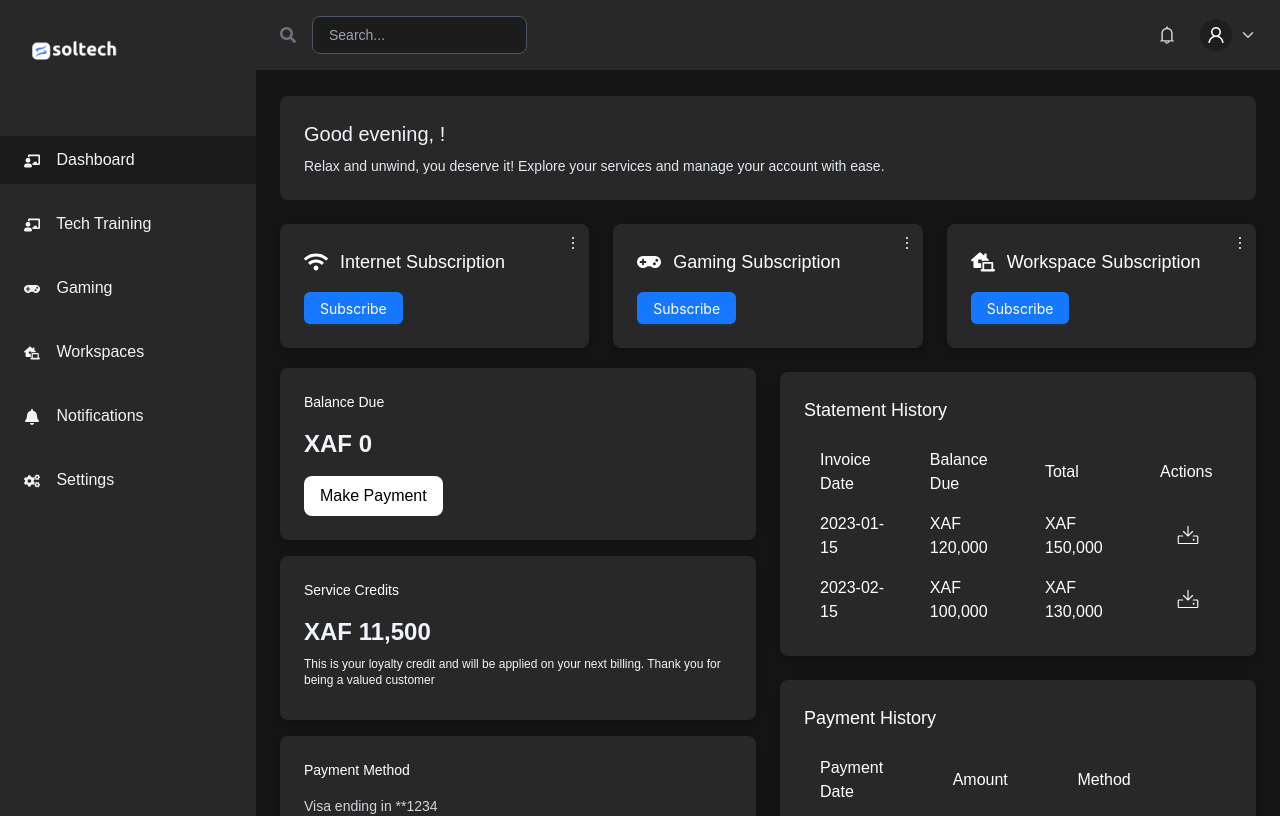
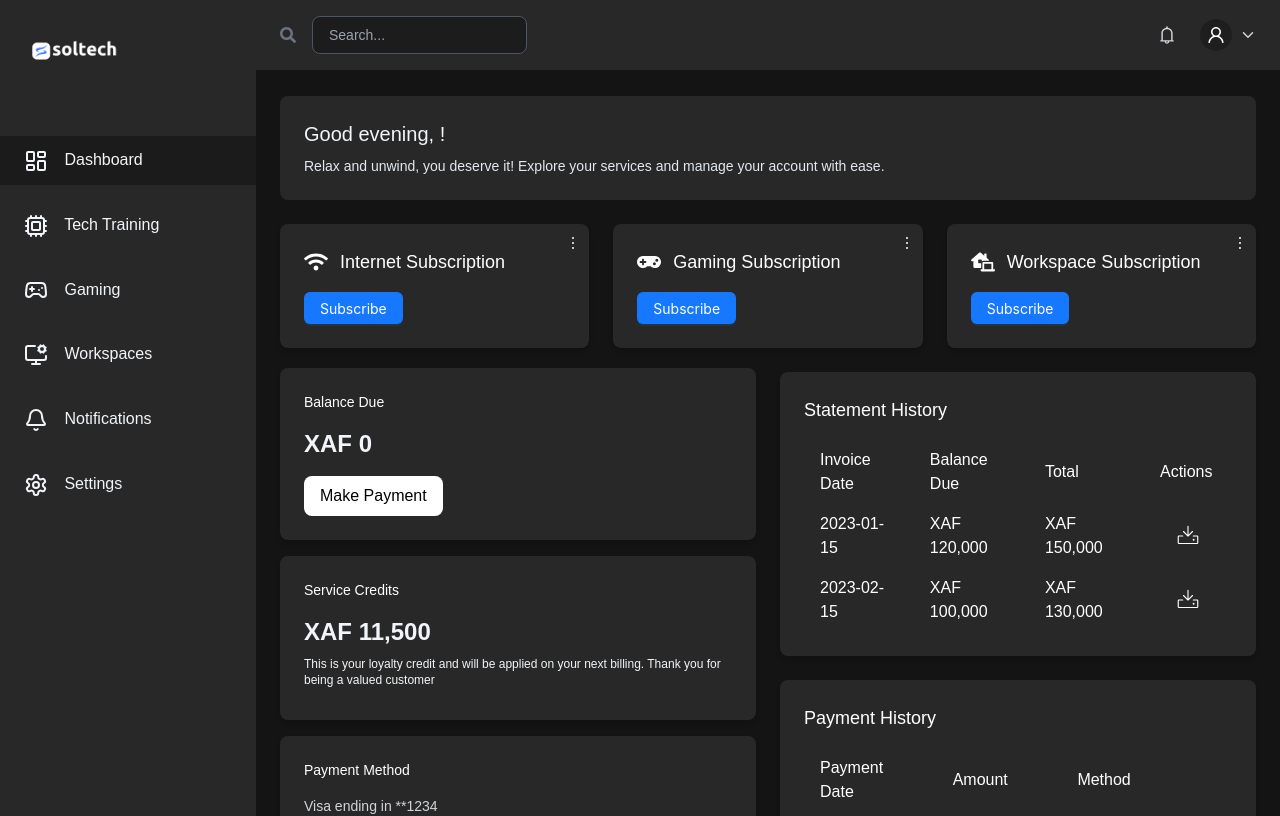
Before and after one commit to Simeon-Azeh/soltech, a React (Vite) app: page /dashboard in a window 1280 px wide. Shown: the top 816 px of the page. Built offline with nearby package versions, Linux system fonts and the light colour scheme; no server answers; the database is empty; a web font is replaced by a local one.

Commit message:
Add lucide-react icons to Navbar and Sidebar; update imports and replace existing icons

```diff
--- a/package.json
+++ b/package.json
@@ -15,6 +15,7 @@
     "clsx": "^2.1.1",
     "firebase": "^11.0.2",
     "gsap": "^3.12.5",
+    "lucide-react": "^0.464.0",
     "react": "^18.3.1",
     "react-chartjs-2": "^5.2.0",
     "react-countup": "^6.5.3",
--- a/src/components/Header.jsx
+++ b/src/components/Header.jsx
@@ -7,7 +7,7 @@ import { doc, getDoc } from 'firebase/firestore';
 import { NavLink } from 'react-router-dom';
 import { FaChalkboardTeacher, FaGamepad, FaLaptopHouse, FaBell, FaCogs } from 'react-icons/fa';
 import { IoChevronDown } from "react-icons/io5";
-
+import { LayoutDashboard, Cpu, Gamepad2, MonitorCog, Bell, Settings } from 'lucide-react';
 const Navbar = () => {
   const [userName, setUserName] = useState('');
   const [visible, setVisible] = useState(false);
@@ -59,17 +59,17 @@ const Navbar = () => {
       <ul className="space-y-4">
         <li>
           <NavLink to="/dashboard" className={({ isActive }) => isActive ? 'block px-6 py-3 bg-gray-700 text-white' : 'block px-6 py-3 hover:bg-gray-700 hover:text-white'} onClick={closeDrawer}>
-            <FaChalkboardTeacher className="inline-block mr-3" /> Dashboard
+            <LayoutDashboard className="inline-block mr-3" /> Dashboard
           </NavLink>
         </li>
         <li>
           <NavLink to="/dashboard/tech" className={({ isActive }) => isActive ? 'block px-6 py-3 bg-gray-700 text-white' : 'block px-6 py-3 hover:bg-gray-700 hover:text-white'} onClick={closeDrawer}>
-            <FaChalkboardTeacher className="inline-block mr-3" /> Tech Training
+            <Cpu className="inline-block mr-3" /> Tech Training
           </NavLink>
         </li>
         <li>
           <NavLink to="/dashboard/gaming" className={({ isActive }) => isActive ? 'block px-6 py-3 bg-gray-700 text-white' : 'block px-6 py-3 hover:bg-gray-700 hover:text-white'} onClick={closeDrawer}>
-            <FaGamepad className="inline-block mr-3" /> Gaming
+            <Gamepad2 className="inline-block mr-3" /> Gaming
           </NavLink>
         </li>
         <li>
--- a/src/components/Navbar.jsx
+++ b/src/components/Navbar.jsx
@@ -13,6 +13,7 @@ import { FiDownloadCloud } from "react-icons/fi";
 import { RiShareForwardLine } from "react-icons/ri";
 import { CiPlay1 } from "react-icons/ci";
 import { AiOutlineLogin } from "react-icons/ai";
+
 
 import Button from "./Button";
 
--- a/src/components/Sidebar.jsx
+++ b/src/components/Sidebar.jsx
@@ -3,6 +3,7 @@ import { NavLink } from 'react-router-dom';
 import { FaChalkboardTeacher, FaGamepad, FaLaptopHouse, FaBell, FaCogs } from 'react-icons/fa';
 import { LogoutOutlined } from '@ant-design/icons';
 import { auth } from '../firebase';
+import { LayoutDashboard, Cpu, Gamepad2, MonitorCog, Bell, Settings } from 'lucide-react';
 
 const Sidebar = ({ onClose }) => {
   const handleLogout = () => {
@@ -17,32 +18,32 @@ const Sidebar = ({ onClose }) => {
       <ul className="space-y-4 font-medium text-slate-100">
         <li>
           <NavLink to="/dashboard" className={({ isActive }) => isActive ? 'block px-6 py-3 bg-[#1b1b1b]' : 'block px-6 py-3 hover:bg-[#1c1c1c]'} onClick={onClose}>
-            <FaChalkboardTeacher className="inline-block mr-3" /> Dashboard
+            <LayoutDashboard className="inline-block mr-3" /> Dashboard
           </NavLink>
         </li>
         <li>
           <NavLink to="/dashboard/tech" className={({ isActive }) => isActive ? 'block px-6 py-3 bg-[#1b1b1b]' : 'block px-6 py-3 hover:bg-[#1c1c1c]'} onClick={onClose}>
-            <FaChalkboardTeacher className="inline-block mr-3" /> Tech Training
+            <Cpu className="inline-block mr-3" /> Tech Training
           </NavLink>
         </li>
         <li>
           <NavLink to="/dashboard/gaming" className={({ isActive }) => isActive ? 'block px-6 py-3 bg-[#1b1b1b]' : 'block px-6 py-3 hover:bg-[#1c1c1c]'} onClick={onClose}>
-            <FaGamepad className="inline-block mr-3" /> Gaming
+            <Gamepad2 className="inline-block mr-3" /> Gaming
           </NavLink>
         </li>
         <li>
           <NavLink to="/workspaces" className={({ isActive }) => isActive ? 'block px-6 py-3 bg-[#1b1b1b]' : 'block px-6 py-3 hover:bg-[#1c1c1c]'} onClick={onClose}>
-            <FaLaptopHouse className="inline-block mr-3" /> Workspaces
+            <MonitorCog className="inline-block mr-3" /> Workspaces
           </NavLink>
         </li>
         <li>
           <NavLink to="/notifications" className={({ isActive }) => isActive ? 'block px-6 py-3 bg-[#1b1b1b]' : 'block px-6 py-3 hover:bg-[#1c1c1c]'} onClick={onClose}>
-            <FaBell className="inline-block mr-3" /> Notifications
+            <Bell className="inline-block mr-3" /> Notifications
           </NavLink>
         </li>
         <li>
           <NavLink to="/settings" className={({ isActive }) => isActive ? 'block px-6 py-3 bg-[#1b1b1b]' : 'block px-6 py-3 hover:bg-[#1c1c1c]'} onClick={onClose}>
-            <FaCogs className="inline-block mr-3" /> Settings
+            <Settings className="inline-block mr-3" /> Settings
           </NavLink>
         </li>
       </ul>
```
Also changed, not shown: 1 other file (tests, documents, lock files or other folders).
